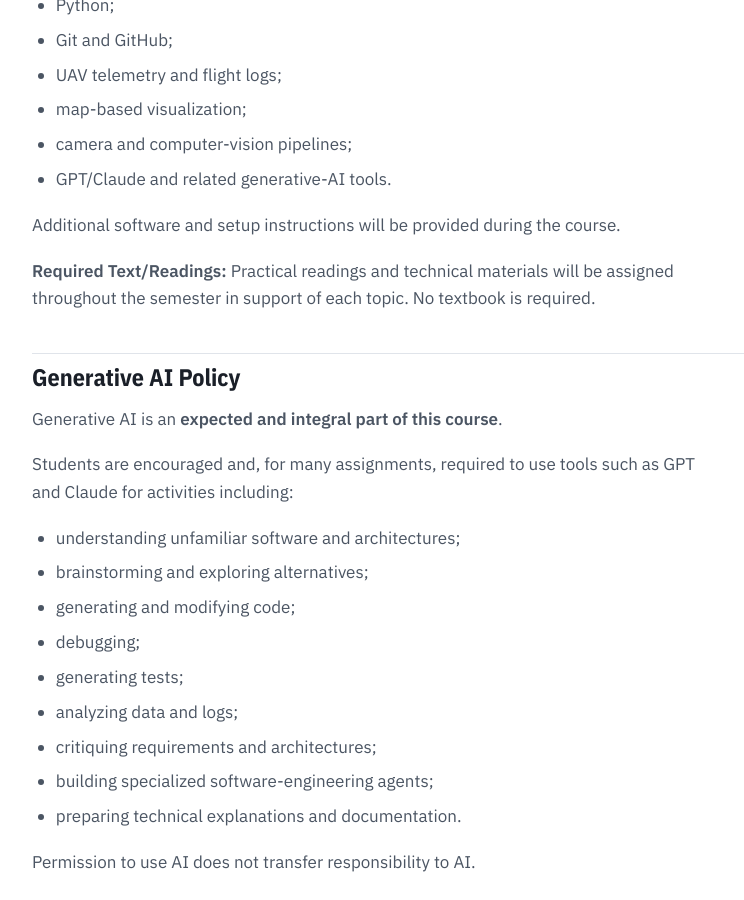
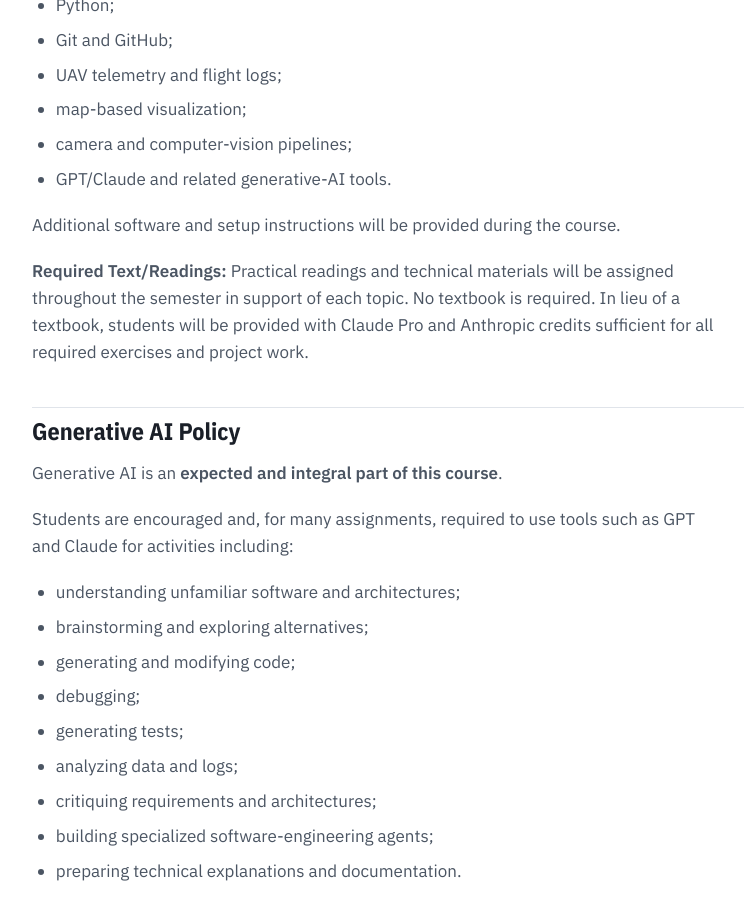
Before and after one commit to JaneClelandHuang/uav-native-ai, a Jekyll site: the page built from syllabus.md, in a window 1280 px wide and 900 px high, scrolled down 3699 px. Shown: the whole window, without its empty margins (186-930 px from the left). Built offline with Jekyll 4.4.1, drawn with Linux system fonts in a browser that asks for light colours.

Commit message:
syllabus.md: note Claude Pro + Anthropic credits provided in lieu of a textbook
Co-Authored-By: Claude Sonnet 5 <noreply@anthropic.com>
Claude-Session: https://claude.ai/code/session_01UfY8esQLQoaAmjs3J5XarZ

```diff
--- a/syllabus.md
+++ b/syllabus.md
@@ -157,7 +157,9 @@ course.
 
 **Required Text/Readings:** Practical readings and technical materials
 will be assigned throughout the semester in support of each topic. No
-textbook is required.
+textbook is required. In lieu of a textbook, students will be provided
+with Claude Pro and Anthropic credits sufficient for all required
+exercises and project work.
 
 ## Generative AI Policy
 
```
